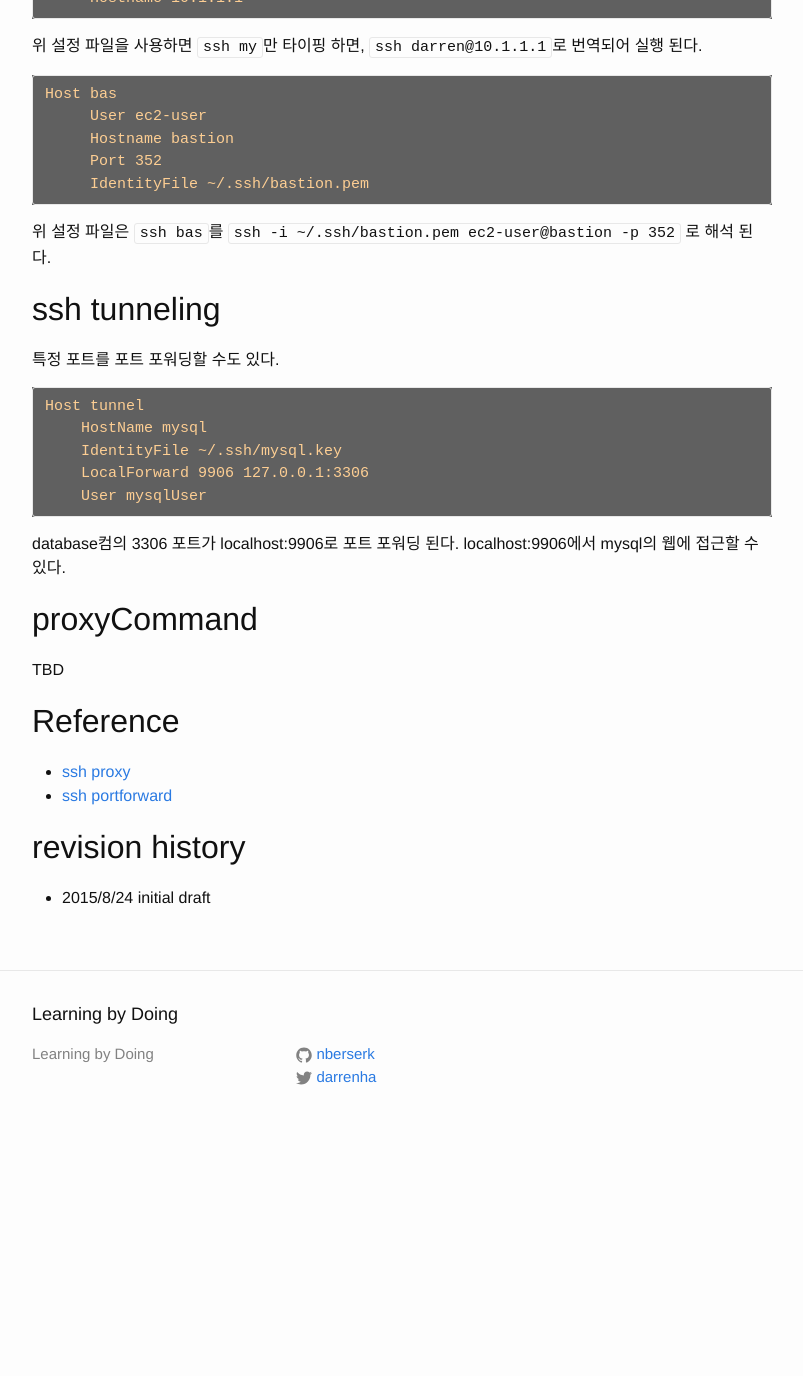
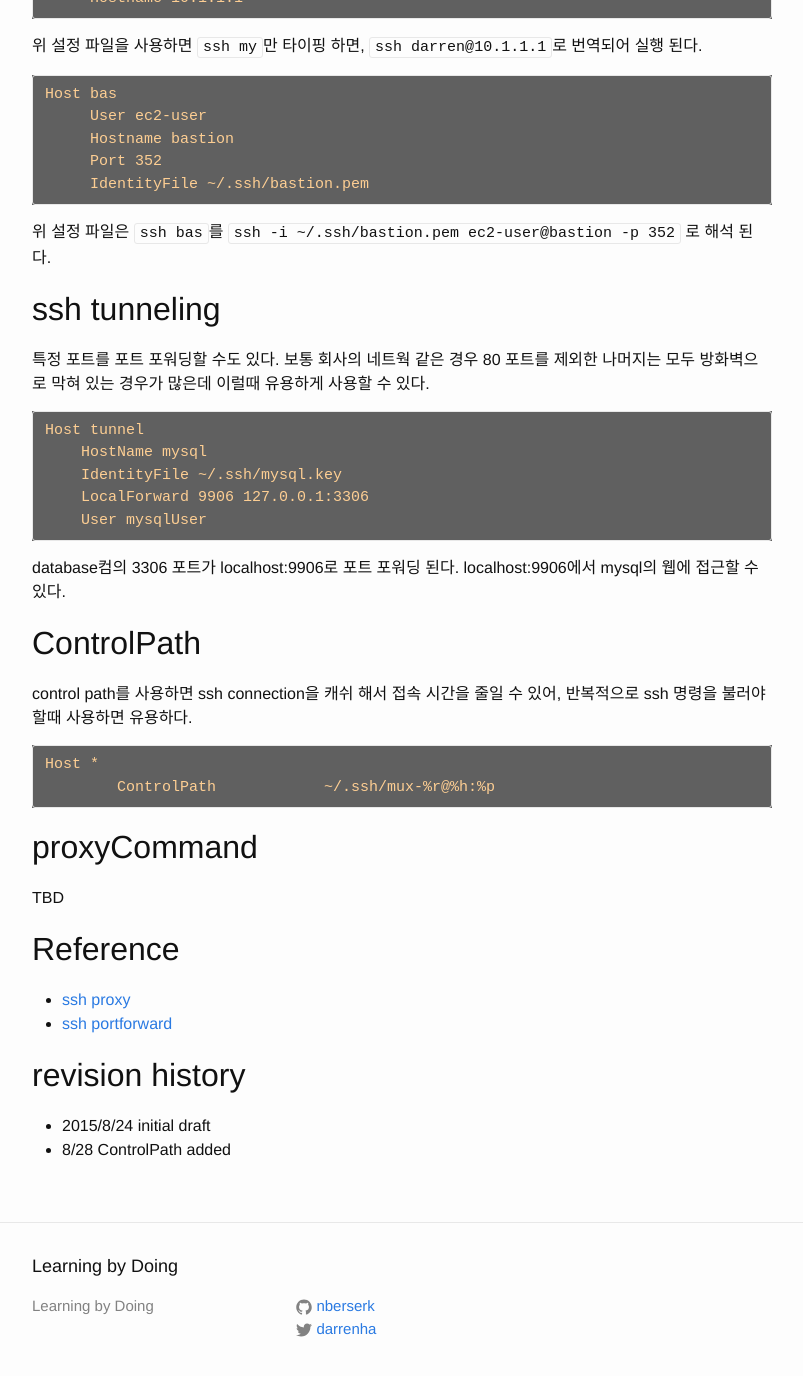
Before and after one commit to nberserk/nberserk.github.io.backup, a Jekyll site: the page built from _posts/2015-08-24-ssh-config.md, in a window 1280 px wide and 1400 px high, scrolled down 574 px. Shown: the top 1376 px of the window, without its empty margins (238-1041 px from the left). Built offline with Jekyll 4.4.1, drawn with Linux system fonts in a browser that asks for light colours; Markdown is read by kramdown in place of the engine named in the settings; comment, search, counter and statistics services are not loaded; before the commit the page ends 1722 px from its top, so only the background shows below that.

Commit message:
contrl path

````diff
--- a/_posts/2015-08-24-ssh-config.md
+++ b/_posts/2015-08-24-ssh-config.md
@@ -34,7 +34,7 @@ Host bas
 위 설정 파일은 `ssh bas`를 `ssh -i ~/.ssh/bastion.pem ec2-user@bastion -p 352` 로 해석 된다.
 
 ## ssh tunneling
-특정 포트를 포트 포워딩할 수도 있다.
+특정 포트를 포트 포워딩할 수도 있다. 보통 회사의 네트웍 같은 경우 80 포트를 제외한 나머지는 모두 방화벽으로 막혀 있는 경우가 많은데 이럴때 유용하게 사용할 수 있다.
 
 ```
 Host tunnel
@@ -45,7 +45,13 @@ Host tunnel
 ```
 
 database컴의 3306 포트가 localhost:9906로 포트 포워딩 된다. localhost:9906에서 mysql의 웹에 접근할 수 있다.
+## ControlPath
+control path를 사용하면 ssh connection을 캐쉬 해서 접속 시간을 줄일 수 있어, 반복적으로 ssh 명령을 불러야 할때 사용하면 유용하다.
 
+```
+Host *
+	ControlPath            ~/.ssh/mux-%r@%h:%p
+```
 ## proxyCommand
 TBD
 
@@ -57,3 +63,4 @@ TBD
 
 ## revision history
 * 2015/8/24 initial draft
+* 8/28 ControlPath added
````
